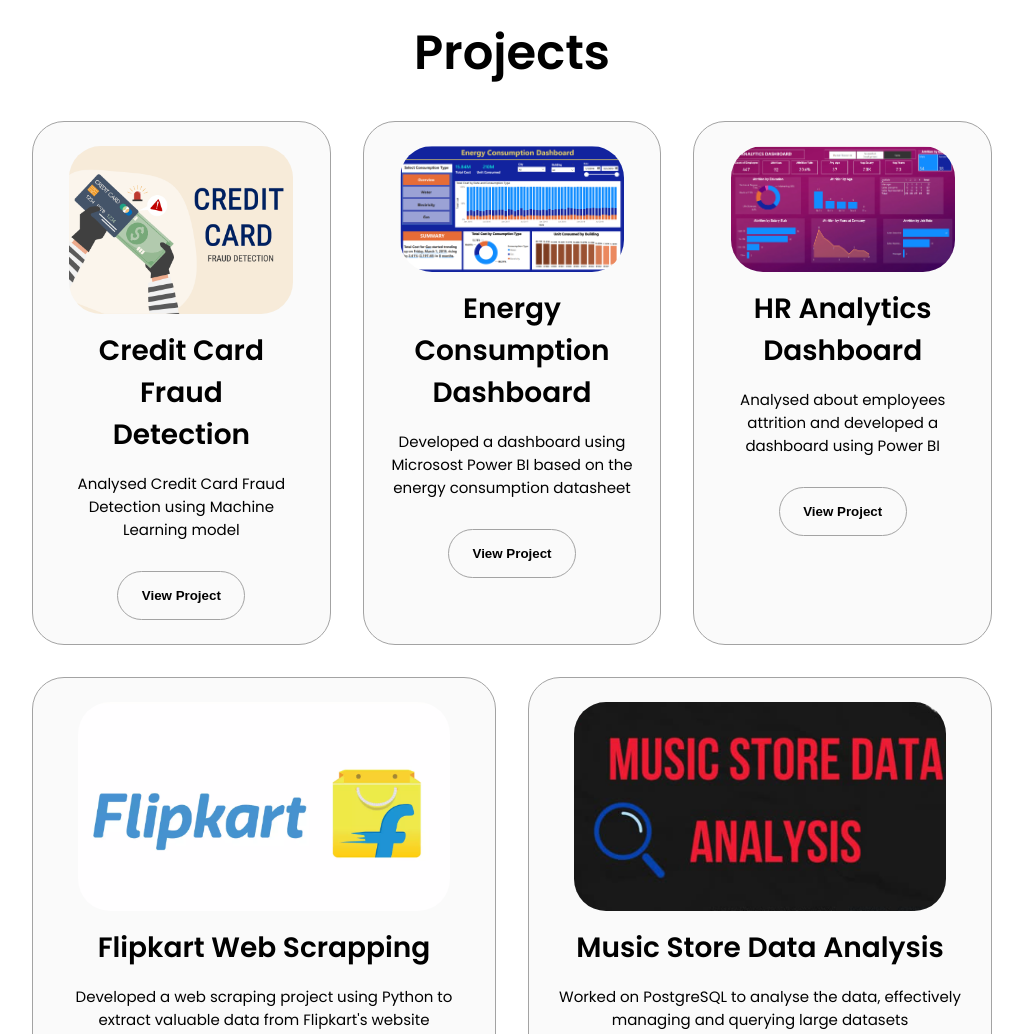
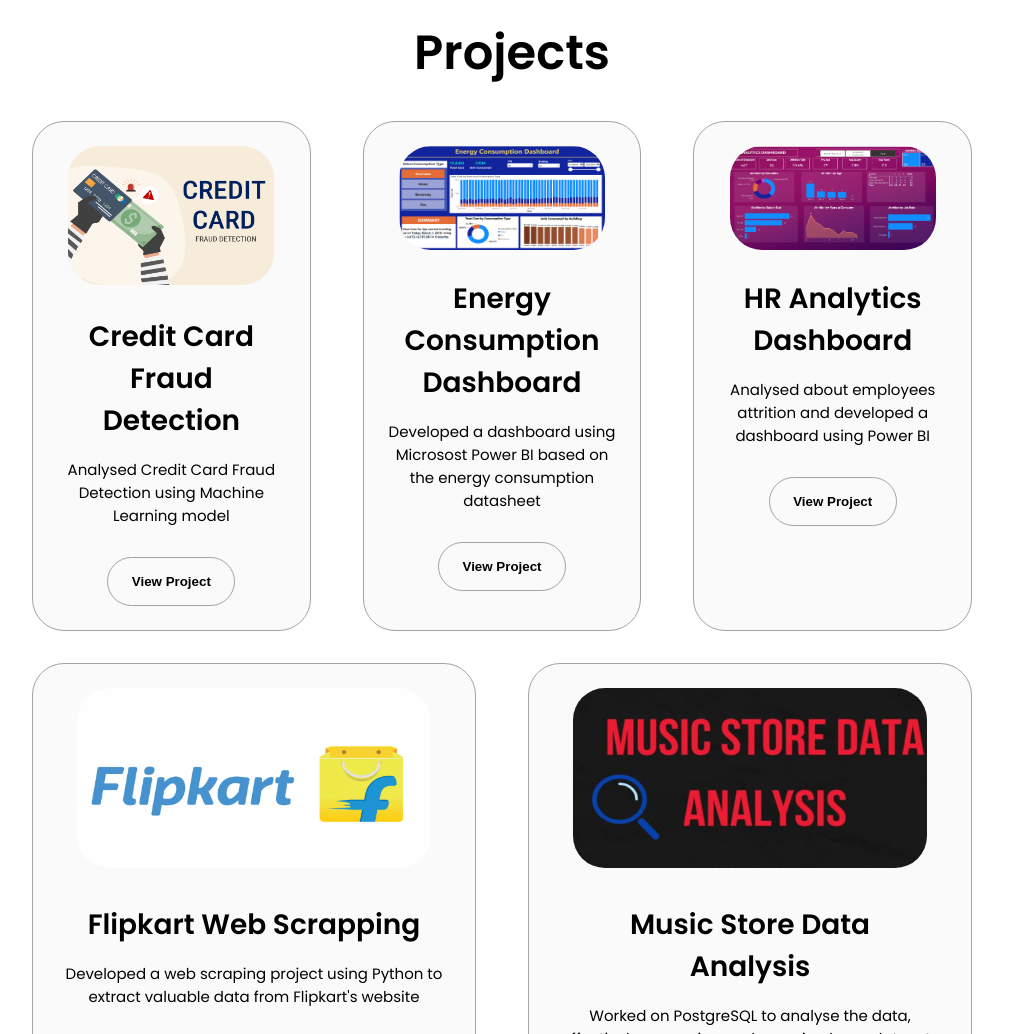
Before and after one commit to harshmeshram05/harshmeshramportfolio.github.io, a plain HTML site: page index.html in a window 1280 px wide. Shown: the part 2492-3526 px from the top of the page, without its empty margins (128-1151 px from the left). Drawn offline with Linux system fonts and the light colour scheme.

Commit message:
Update style.css

```diff
--- a/style.css
+++ b/style.css
@@ -383,6 +383,11 @@ article .icon {
   border-color: rgb(163, 163, 163);
   background: rgb(250, 250, 250);
 }
+#projects .details-container{
+  display: flex;
+  flex-direction: column;
+  margin-right: 20px;
+}
 
 .project-img {
   border-radius: 2rem;
```
